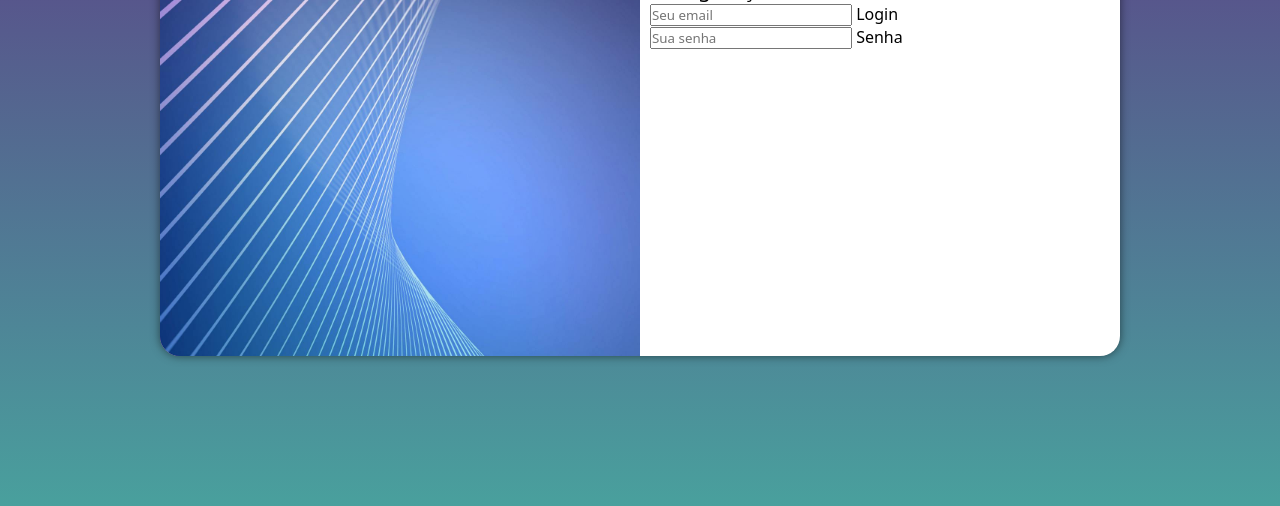
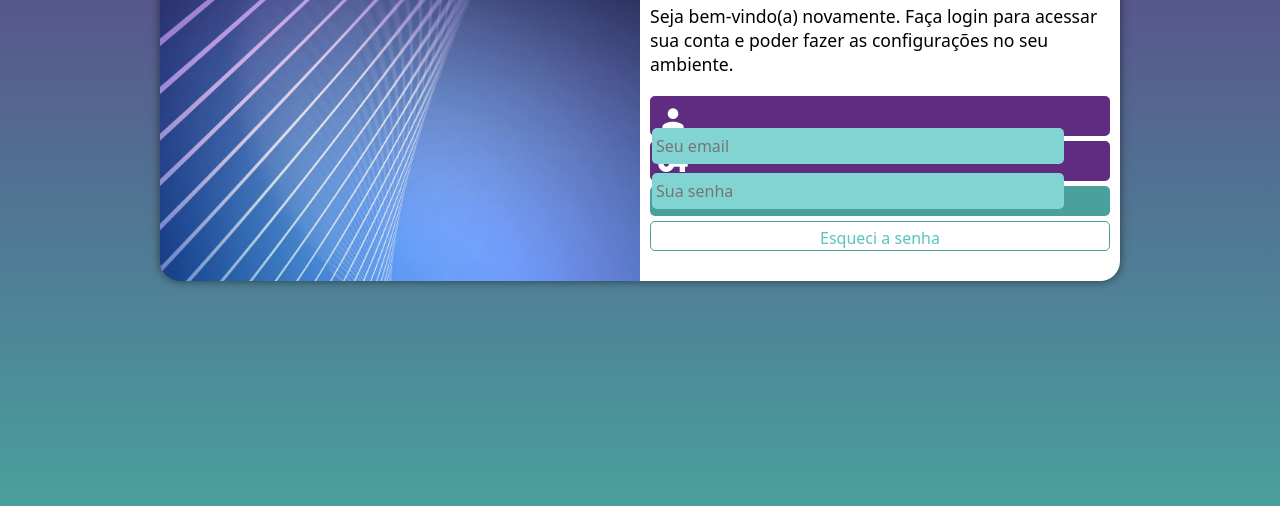
Before and after one commit to joaovitorherculano/projeto-login, a plain HTML site: page index.html in a window 1280 px wide. Shown: the part 294-800 px from the top of the page. Drawn offline with nearby package versions, Linux system fonts and the light colour scheme.

Commit message:
atualizei o projeto

```diff
--- a/estilos/media.css
+++ b/estilos/media.css
@@ -9,6 +9,7 @@
 
     section#login{
         width: 80vw;
+        height: 300px;
     }
 
     section#login div#imagem {
@@ -31,6 +32,7 @@
 
     section#login{
         width: 960px;
+        height: 350px;
     }
 
     section#login div#imagem{
@@ -49,6 +51,9 @@
     }
 
     div#formulario p{
-        font-size: 1.3em;
+        font-size: 1.1em;
+        margin: 20px 0px;
     }
+
+
 }
--- a/estilos/style.css
+++ b/estilos/style.css
@@ -29,16 +29,16 @@ section#login{
     position: absolute;
     top: 50%;
     left: 50%;
-    transform: translate(-50%, -50%);
+
     overflow: hidden;
     background-color: white;
     width: 250px;
     height: 500px;
     border-radius: 20px;
     box-shadow: 0px 0px 10px rgba(0, 0, 0, 0.527);
-
     transition: width 0.5s, height 0.5s;
     transition-timing-function: ease;
+    transform: translate(-50%, -50%);
 }
 
 section#login div#imagem{
@@ -61,3 +61,81 @@ div#formulario h1{
 div#formulario p{
     font-size: 0.8em;
 }
+
+form div.campo{
+    background-color:#5f2c82 ;
+    border: 2px solid #5f2c82;
+    display: block;
+    width: 100%;
+    height: 40px;
+    border-radius: 5px;
+    margin: 5px 0px ;
+
+}
+
+div.campo label{
+    display: none;
+}
+
+div.campo i{
+    color: white;
+    font-size: 2em;
+    width: 40px;
+    padding: 5px;
+}
+
+div.campo input{
+    background-color: #82d4d2;
+    font-size: 1em;
+    width: calc(100% - 44px);
+    height: 100%;
+    border: 0px;
+    border-radius: 5px;
+    padding: 4px;
+    transform: translateY(-12px);
+}
+
+div.campo input:focus-within{
+    background-color: white;
+    border: none;
+}
+
+
+form  input[type=submit] {
+    display: block;
+    font-size: 1em;
+    width: 100%;
+    height: 30px;
+    background-color: #49a09d;
+    color: white;
+    border: none;
+    border-radius: 5px;
+    cursor: pointer;
+}
+
+form  input[type=submit]:hover{
+    background-color: #57c4c0;
+}
+
+form a.botao{
+    display: block;
+    text-align: center;
+    font-size: 1em;
+    width: 100%;
+    height: 30px;
+    padding-top: 5px;
+    margin-top: 5px;
+    background-color:white;
+    color: #57c4c0;
+    border: 1px solid #49a09d;
+    border-radius: 5px;
+    text-decoration: none;
+}
+
+form a.botao:hover{
+    background-color: #6cc4c1 ;
+}
+
+form a.botao i{
+    font-size: 0.8em;
+}
--- a/index.html
+++ b/index.html
@@ -4,6 +4,9 @@
     <meta charset="UTF-8">
     <meta name="viewport" content="width=device-width, initial-scale=1.0">
     <title>Login</title>
+    <link href="https://fonts.googleapis.com/css2?family=Material+Symbols+Outlined" rel="stylesheet">
+    <link href="https://fonts.googleapis.com/css2?family=Material+Icons" rel="stylesheet">
+
     <link rel="stylesheet" href="estilos/style.css">
     <link rel="stylesheet" href="estilos/media.css">
 </head>
@@ -13,17 +16,22 @@
             <div id="imagem">
             </div>
             <div id="formulario">
+
                 <h1>Login</h1>
                 <p>Seja bem-vindo(a) novamente. Faça login para acessar sua conta e poder fazer as configurações no seu ambiente.</p>
                 <form action="login.php" method="post">
                     <div class="campo">
-                        <input type="email" name="email" id="iemail" placeholder="Seu email">
+                         <i class="material-icons">person</i>
+                        <input type="email" name="email" id="iemail" placeholder="Seu email" autocomplete="email" required maxlength="25">
                          <label for="ilogin">Login</label>
                     </div>
                     <div class="campo">
-                        <input type="password" name="senha" id="isenha" placeholder="Sua senha">
+                        <i class="material-icons">vpn_key</i>
+                        <input type="password" name="senha" id="isenha" placeholder="Sua senha" autocomplete="current-password" required minlength="6" maxlength="14">
                          <label for="isenha">Senha</label>
                     </div>
+                    <input type="submit" value="Entrar">
+                    <a href="esqueci.html" class="botao" >Esqueci a senha </a>
                 </form>
             </div>
         </section>
```
